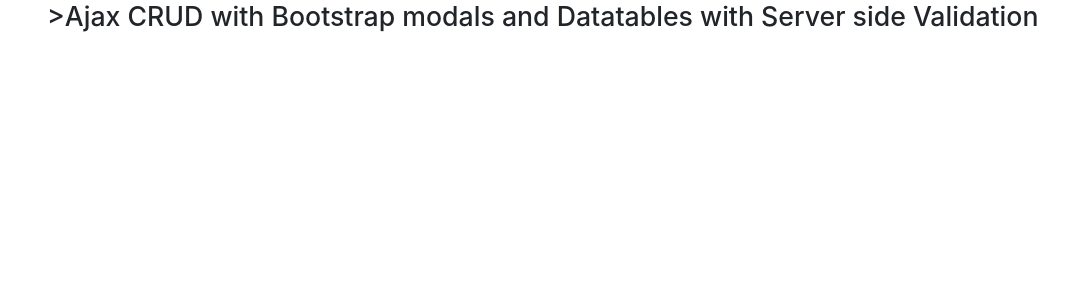
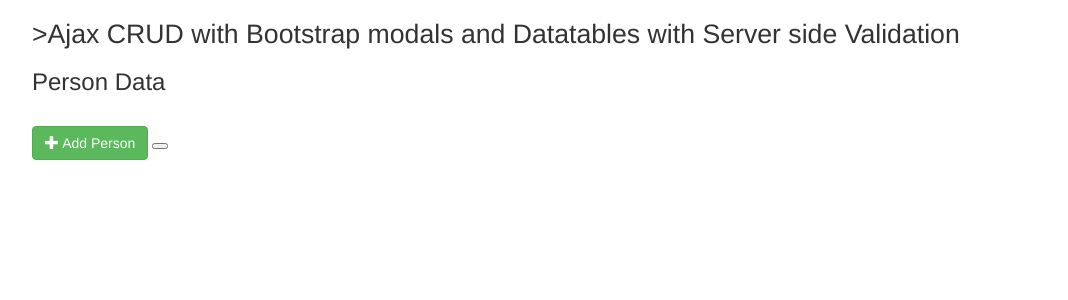
Before and after one commit to classmarcos/aplicacion, a CodeIgniter app: page /database/ in a window 1280 px wide. Shown: the top 300 px of the page, without its empty margins (38-1106 px from the left). Run offline with CodeIgniter, Linux system fonts and the light colour scheme; some libraries are stand-ins or nearby versions.

Commit message:
Continuacion del view person

```diff
--- a/application/views/person_view.php
+++ b/application/views/person_view.php
@@ -18,6 +18,12 @@
 <body>
 	<div class="container">
 		<h1 style="font-size:20pt">>Ajax CRUD with Bootstrap modals and Datatables with Server side Validation</h1>
+		<h3>Person Data</h3>
+		<br/>
+		<button class="btn btn-success" onclick="add_person()"><i class="glyphicon glyphicon-plus"></i> Add Person</button>
+		<button></button>
+
+
 	</div>
 
 
```
